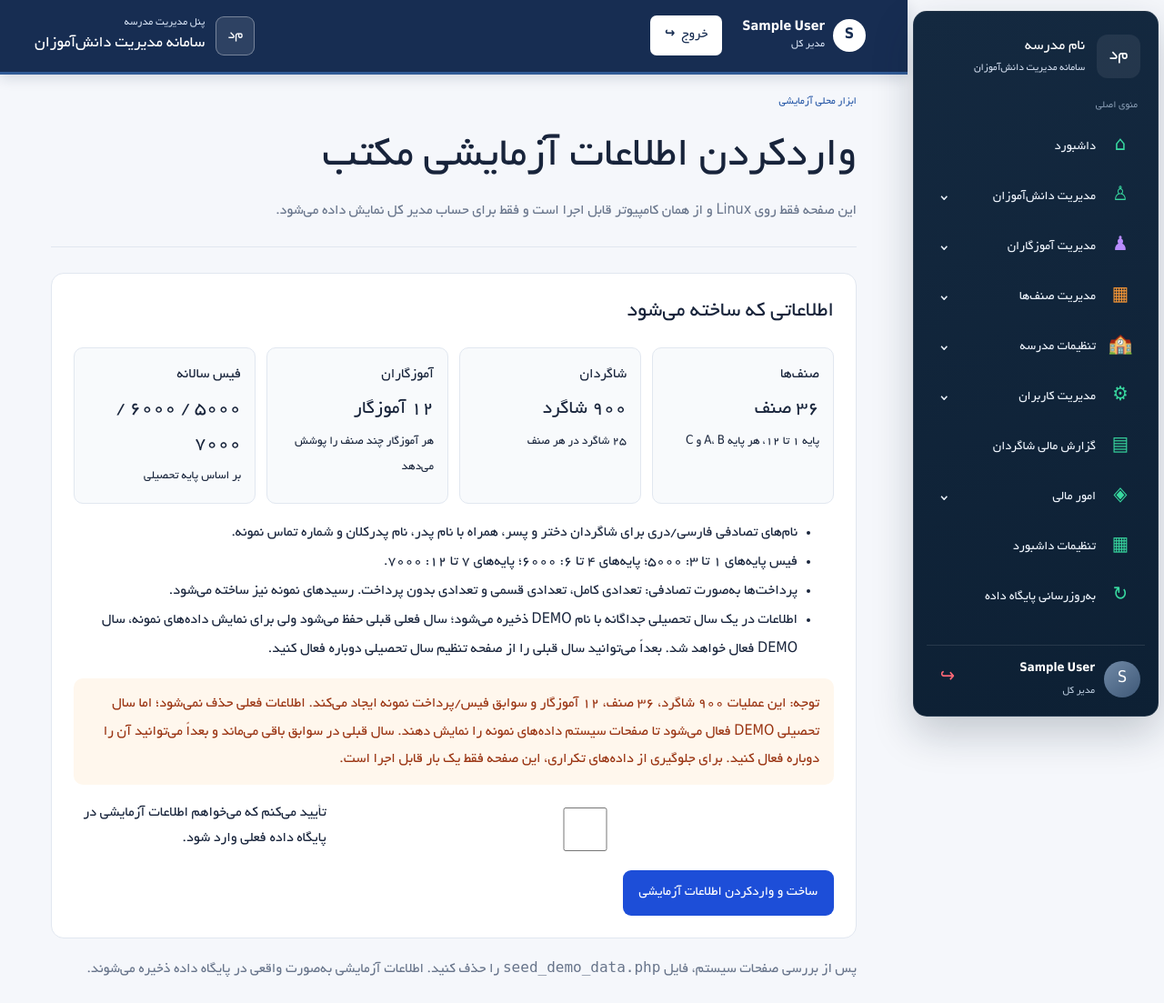
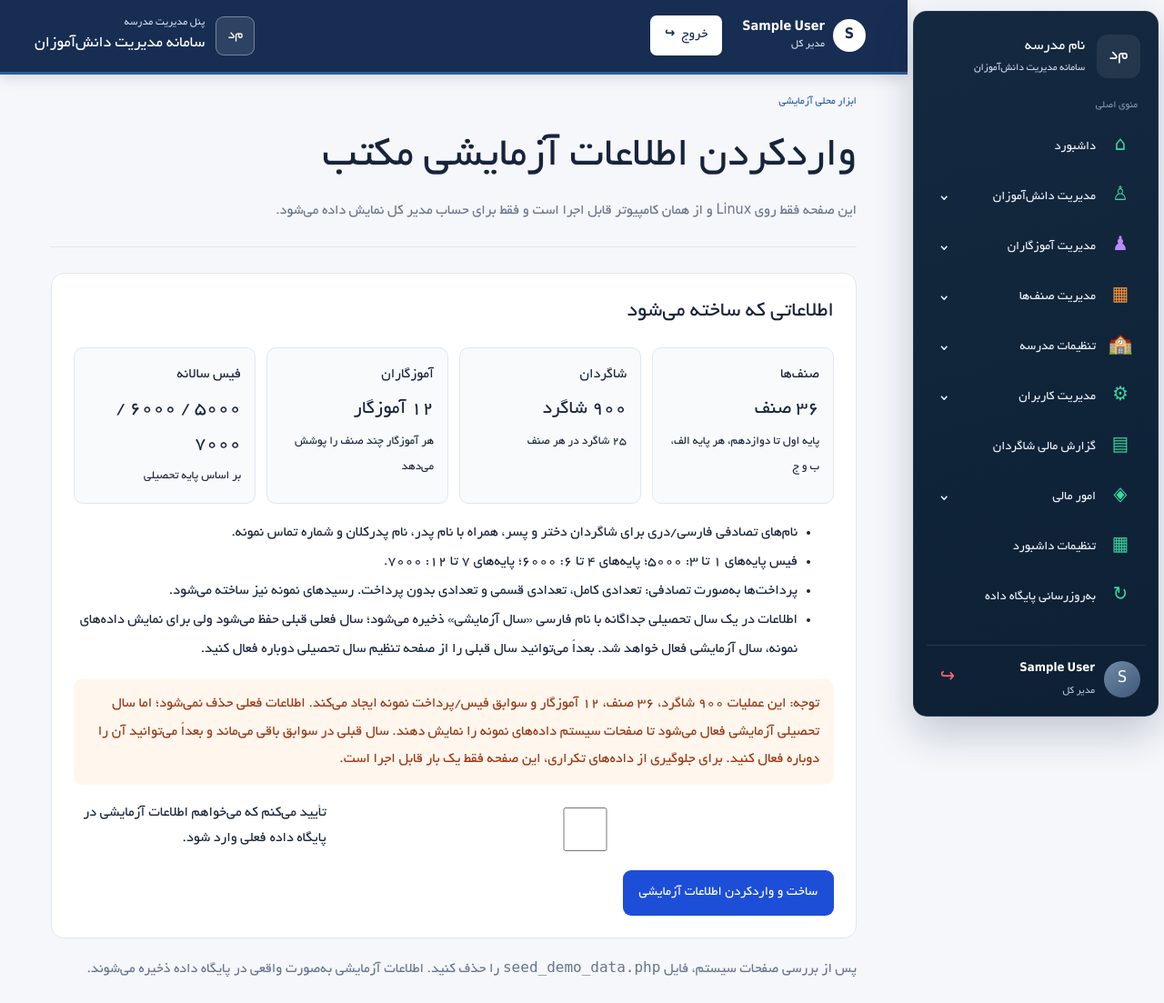
Before and after one commit to ams-mas/student-id-generator, a PHP site: page /student-id-generator/seed_demo_data.php in a window 1280 px wide. Shown: the top 1103 px of the page at 91% size. Run offline with PHP 8.4, Linux system fonts and the light colour scheme; the visitor is signed in with stand-in values (Sample User, id 1); data comes from the database, SQL or seed files in the repository; tables that the repository leaves empty hold one stand-in row (values such as "Sample post").

Commit message:
Use Persian-only demo data and class names

```diff
--- a/seed_demo_data.php
+++ b/seed_demo_data.php
@@ -37,8 +37,15 @@ function demo_h(mixed $value): string {
 function demo_pick(array $items): string {
     return $items[random_int(0, count($items) - 1)];
 }
+function demo_persian_digits(string $value): string {
+    return strtr($value, ['0'=>'۰','1'=>'۱','2'=>'۲','3'=>'۳','4'=>'۴','5'=>'۵','6'=>'۶','7'=>'۷','8'=>'۸','9'=>'۹']);
+}
+function demo_grade_name(int $grade): string {
+    $names = [1=>'اول',2=>'دوم',3=>'سوم',4=>'چهارم',5=>'پنجم',6=>'ششم',7=>'هفتم',8=>'هشتم',9=>'نهم',10=>'دهم',11=>'یازدهم',12=>'دوازدهم'];
+    return $names[$grade] ?? demo_persian_digits((string)$grade);
+}
 function demo_phone(): string {
-    return '07' . random_int(100000000, 999999999);
+    return demo_persian_digits('07' . random_int(100000000, 999999999));
 }
 function demo_birth_date(int $grade): string {
     $year = (int)date('Y') - ($grade + 5) - random_int(0, 1);
@@ -104,13 +111,13 @@ try {
             // Isolate the demo records in their own year so real classes and enrollments are not mixed.
             // The previous school year remains in the database and can be reactivated later in school.php.
             $baseYear = (int)date('Y');
-            $yearName = 'DEMO-' . $baseYear . '-' . ($baseYear + 1);
+            $yearName = 'سال آزمایشی ' . demo_persian_digits((string)($baseYear + 621)) . '-' . demo_persian_digits((string)($baseYear + 622));
             $suffix = 2;
             $checkYear = $pdo->prepare('SELECT id FROM school_years WHERE name = ? LIMIT 1');
             while (true) {
                 $checkYear->execute([$yearName]);
                 if (!$checkYear->fetchColumn()) break;
-                $yearName = 'DEMO-' . $baseYear . '-' . ($baseYear + 1) . '-' . $suffix++;
+                $yearName = 'سال آزمایشی ' . demo_persian_digits((string)($baseYear + 621)) . '-' . demo_persian_digits((string)($baseYear + 622)) . ' (' . demo_persian_digits((string)$suffix++) . ')';
             }
             $pdo->exec('UPDATE school_years SET is_active = 0 WHERE is_active = 1');
             $insertYear = $pdo->prepare('INSERT INTO school_years (name, starts_on, ends_on, is_active, is_closed) VALUES (?, ?, ?, 1, 0)');
@@ -123,12 +130,12 @@ try {
                 $teacherName = $teacherNames[$i % count($teacherNames)];
                 if ($i >= count($teacherNames)) $teacherName .= ' ' . ($i + 1);
                 $insertTeacher = $pdo->prepare('INSERT INTO teachers (full_name, phone, email, user_id, is_active) VALUES (?, ?, ?, NULL, 1)');
-                $insertTeacher->execute([$teacherName, demo_phone(), 'demo.teacher' . ($i + 1) . '@example.test']);
+                $insertTeacher->execute([$teacherName, demo_phone(), '']);
                 $teacherIds[] = (int)$pdo->lastInsertId();
             }
 
             $sections = [];
-            $sectionNames = ['A', 'B', 'C'];
+            $sectionNames = ['الف', 'ب', 'ج'];
             $findSection = $pdo->prepare('SELECT id, teacher_id FROM class_sections WHERE school_year_id = ? AND grade = ? AND section_name = ? LIMIT 1');
             $insertSection = $pdo->prepare('INSERT INTO class_sections (school_year_id, grade, section_name, teacher_id, is_active) VALUES (?, ?, ?, ?, 1)');
             $assignTeacher = $pdo->prepare('UPDATE class_sections SET teacher_id = ? WHERE id = ? AND teacher_id IS NULL');
@@ -150,7 +157,7 @@ try {
             }
 
             // Create clearly labelled sample annual fee rules. They do not overwrite existing rules.
-            $periodName = 'نمونه فیس سالانه ' . date('Y');
+            $periodName = 'فیس سالانه آزمایشی ' . demo_persian_digits((string)((int)date('Y') + 621));
             $feeRules = [];
             $feeRanges = [[1, 3, 5000], [4, 6, 6000], [7, 12, 7000]];
             $findFeeRule = $pdo->prepare('SELECT id, amount FROM tuition_fee_rules WHERE school_year_id = ? AND period_name = ? AND grade_from = ? AND grade_to = ? LIMIT 1');
@@ -199,14 +206,14 @@ try {
                         $fatherName = demo_pick($boys);
                         $grandfatherName = demo_pick($boys);
                         $fullName = $firstName . ' ' . $lastName;
-                        $className = $grade . $sectionName;
+                        $className = demo_grade_name($grade) . ' ' . $sectionName;
                         $phone = demo_phone();
                         $temporaryNumber = 'TMP-DEMO-' . strtoupper(bin2hex(random_bytes(8)));
                         $insertStudent->execute([
                             $temporaryNumber, $firstName, $lastName, $fatherName, $grandfatherName,
                             $isFemale ? 'female' : 'male', demo_birth_date($grade), $className,
                             $phone, $fatherName . ' ' . $lastName, $phone,
-                            'نشانی نمونه - صنف ' . $className
+                            'نشانی آزمایشی - صنف ' . $className
                         ]);
                         $studentId = (int)$pdo->lastInsertId();
                         $studentNumber = 'ST-' . str_pad((string)$studentId, 4, '0', STR_PAD_LEFT);
@@ -233,7 +240,7 @@ try {
                             $unpaidCount++;
                         }
                         if ($paidAmount > 0) {
-                            $receipt = 'DEMO-RC-' . $studentId . '-' . strtoupper(bin2hex(random_bytes(3)));
+                            $receipt = 'رسید-آزمایشی-' . $studentId . '-' . strtoupper(bin2hex(random_bytes(3)));
                             $methods = ['cash', 'bank', 'other'];
                             $daysAgo = random_int(0, 120);
                             $receivedAt = date('Y-m-d H:i:s', strtotime('-' . $daysAgo . ' days'));
@@ -318,7 +325,7 @@ try {
 <section class="demo-card">
 <h2>اطلاعاتی که ساخته می‌شود</h2>
 <div class="demo-grid">
-<div class="demo-stat">صنف‌ها<strong>۳۶ صنف</strong><small>پایه ۱ تا ۱۲، هر پایه A، B و C</small></div>
+<div class="demo-stat">صنف‌ها<strong>۳۶ صنف</strong><small>پایه اول تا دوازدهم، هر پایه الف، ب و ج</small></div>
 <div class="demo-stat">شاگردان<strong>۹۰۰ شاگرد</strong><small>۲۵ شاگرد در هر صنف</small></div>
 <div class="demo-stat">آموزگاران<strong>۱۲ آموزگار</strong><small>هر آموزگار چند صنف را پوشش می‌دهد</small></div>
 <div class="demo-stat">فیس سالانه<strong>۵۰۰۰ / ۶۰۰۰ / ۷۰۰۰</strong><small>بر اساس پایه تحصیلی</small></div>
@@ -327,7 +334,7 @@ try {
 <li>نام‌های تصادفی فارسی/دری برای شاگردان دختر و پسر، همراه با نام پدر، نام پدرکلان و شماره تماس نمونه.</li>
 <li>فیس پایه‌های ۱ تا ۳: ۵۰۰۰؛ پایه‌های ۴ تا ۶: ۶۰۰۰؛ پایه‌های ۷ تا ۱۲: ۷۰۰۰.</li>
 <li>پرداخت‌ها به‌صورت تصادفی: تعدادی کامل، تعدادی قسمی و تعدادی بدون پرداخت. رسیدهای نمونه نیز ساخته می‌شود.</li>
-<li>اطلاعات در یک سال تحصیلی جداگانه با نام DEMO ذخیره می‌شود؛ سال فعلی قبلی حفظ می‌شود ولی برای نمایش داده‌های نمونه، سال DEMO فعال خواهد شد. بعداً می‌توانید سال قبلی را از صفحه تنظیم سال تحصیلی دوباره فعال کنید.</li>
+<li>اطلاعات در یک سال تحصیلی جداگانه با نام فارسی «سال آزمایشی» ذخیره می‌شود؛ سال فعلی قبلی حفظ می‌شود ولی برای نمایش داده‌های نمونه، سال آزمایشی فعال خواهد شد. بعداً می‌توانید سال قبلی را از صفحه تنظیم سال تحصیلی دوباره فعال کنید.</li>
 </ul>
 <?php if ($runAlreadyExists): ?>
 <div class="demo-alert warn"><strong>اطلاعات آزمایشی قبلاً وارد شده است.</strong> برای جلوگیری از رکوردهای تکراری، اجرای دوباره قفل شده است.</div>
@@ -344,7 +351,7 @@ try {
 </div>
 <?php endif; ?>
 <?php else: ?>
-<div class="demo-alert warn"><strong>توجه:</strong> این عملیات ۹۰۰ شاگرد، ۳۶ صنف، ۱۲ آموزگار و سوابق فیس/پرداخت نمونه ایجاد می‌کند. اطلاعات فعلی حذف نمی‌شود؛ اما سال تحصیلی DEMO فعال می‌شود تا صفحات سیستم داده‌های نمونه را نمایش دهند. سال قبلی در سوابق باقی می‌ماند و بعداً می‌توانید آن را دوباره فعال کنید. برای جلوگیری از داده‌های تکراری، این صفحه فقط یک بار قابل اجرا است.</div>
+<div class="demo-alert warn"><strong>توجه:</strong> این عملیات ۹۰۰ شاگرد، ۳۶ صنف، ۱۲ آموزگار و سوابق فیس/پرداخت نمونه ایجاد می‌کند. اطلاعات فعلی حذف نمی‌شود؛ اما سال تحصیلی آزمایشی فعال می‌شود تا صفحات سیستم داده‌های نمونه را نمایش دهند. سال قبلی در سوابق باقی می‌ماند و بعداً می‌توانید آن را دوباره فعال کنید. برای جلوگیری از داده‌های تکراری، این صفحه فقط یک بار قابل اجرا است.</div>
 <form method="post">
 <input type="hidden" name="csrf_token" value="<?=demo_h(csrf_token())?>">
 <label class="demo-check"><input type="checkbox" name="confirm_demo" value="yes" required><span>تأیید می‌کنم که می‌خواهم اطلاعات آزمایشی در پایگاه داده فعلی وارد شود.</span></label>
```
